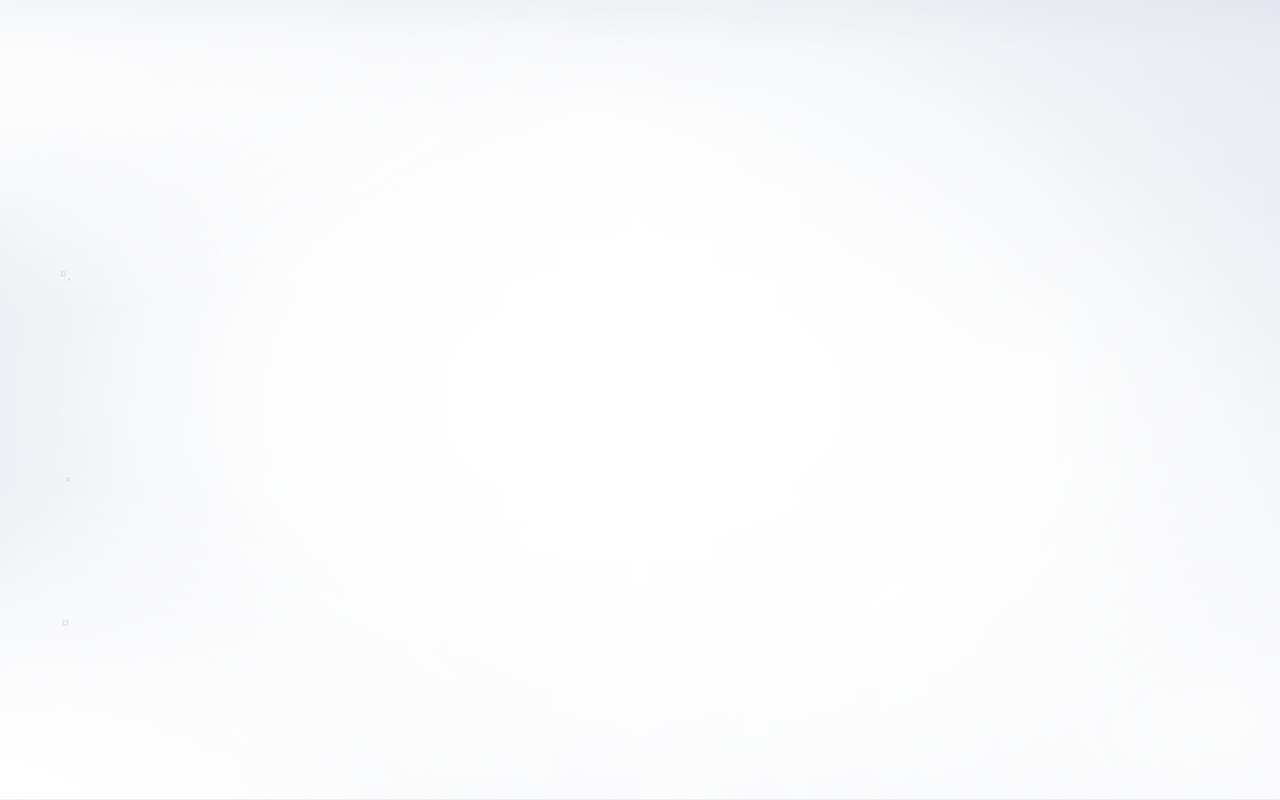
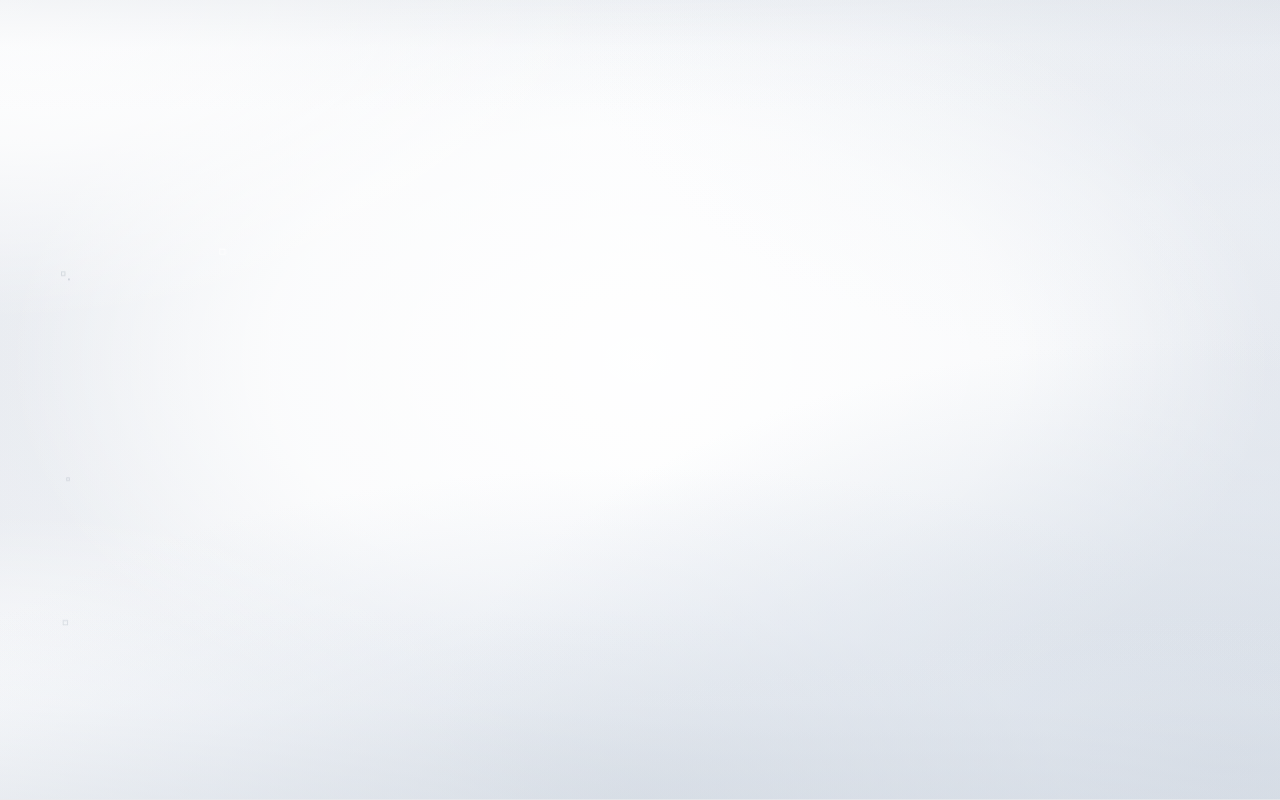
Before and after one commit to Irene2828/porfoliojuly, a Next.js app: page / in a window 1280 px wide. Shown: the top 800 px of the page. Built offline with nearby package versions, Linux system fonts and the light colour scheme; no server answers; the database is empty.

Commit message:
feat(hero): enrich centered bottom and bottom-right silver gradient fills

```diff
--- a/src/app/index.css
+++ b/src/app/index.css
@@ -904,20 +904,24 @@ h1, h2, h3, h4, h5, h6 {
   background:
     /* Top edge closure: soft subtle light silver gradient spanning the very top edge */
     linear-gradient(180deg, rgba(210, 216, 224, 0.25) 0%, rgba(230, 234, 240, 0.1) 6%, rgba(255, 255, 255, 0) 14%),
+    /* Bottom edge subtle silver ground */
+    linear-gradient(0deg, rgba(210, 217, 226, 0.42) 0%, rgba(228, 233, 240, 0.2) 12%, rgba(255, 255, 255, 0) 24%),
+    /* Centered bottom rich silver gradient fill */
+    radial-gradient(ellipse 75% 52% at 50% 100%, rgba(206, 214, 224, 0.62) 0%, rgba(222, 228, 237, 0.4) 45%, rgba(255, 255, 255, 0) 80%),
+    /* Bottom-right rich silver gradient fill */
+    radial-gradient(ellipse 72% 62% at 95% 95%, rgba(202, 211, 222, 0.68) 0%, rgba(218, 225, 234, 0.45) 50%, rgba(255, 255, 255, 0) 85%),
     /* Localized luminous white bloom strictly in top-left corner */
     radial-gradient(ellipse 48% 40% at 0% 0%, rgba(255, 255, 255, 1) 0%, rgba(255, 255, 255, 0.75) 45%, rgba(255, 255, 255, 0) 100%),
     /* Top-right silver gradient */
     radial-gradient(ellipse 70% 60% at 100% 0%, rgba(228, 232, 238, 0.42) 0%, rgba(240, 243, 247, 0.25) 45%, rgba(255, 255, 255, 0) 80%),
     /* Localized luminous white bloom strictly in bottom-left corner */
-    radial-gradient(ellipse 48% 40% at 0% 100%, rgba(255, 255, 255, 1) 0%, rgba(255, 255, 255, 0.75) 45%, rgba(255, 255, 255, 0) 100%),
-    /* Ambient luminous white lift at bottom-right */
-    radial-gradient(ellipse 70% 65% at 95% 90%, rgba(255, 255, 255, 0.8) 0%, rgba(255, 255, 255, 0.3) 65%, rgba(255, 255, 255, 0) 100%),
+    radial-gradient(ellipse 44% 36% at 0% 100%, rgba(255, 255, 255, 0.9) 0%, rgba(255, 255, 255, 0.6) 45%, rgba(255, 255, 255, 0) 100%),
     /* Central crisp light bloom directly behind the headline & visual for clarity */
-    radial-gradient(ellipse 70% 70% at 50% 50%, rgba(255, 255, 255, 0.98) 0%, rgba(255, 255, 255, 0.8) 45%, rgba(255, 255, 255, 0) 78%),
+    radial-gradient(ellipse 65% 65% at 50% 45%, rgba(255, 255, 255, 0.96) 0%, rgba(255, 255, 255, 0.72) 45%, rgba(255, 255, 255, 0) 76%),
     /* Left-side silver gradient (mirrored from right side) */
     radial-gradient(ellipse 85% 95% at 5% 45%, rgba(226, 230, 236, 0.38) 0%, rgba(236, 239, 244, 0.22) 55%, rgba(230, 234, 240, 0.15) 100%),
     /* Right-side silver gradient: airy, delicate luminous silver */
-    radial-gradient(ellipse 85% 95% at 95% 45%, rgba(226, 230, 236, 0.38) 0%, rgba(236, 239, 244, 0.22) 55%, rgba(230, 234, 240, 0.15) 100%),
+    radial-gradient(ellipse 85% 95% at 95% 45%, rgba(218, 224, 233, 0.48) 0%, rgba(230, 235, 242, 0.3) 55%, rgba(230, 234, 240, 0.15) 100%),
     /* Base mirrored linear gradient: soft silver on both sides, crisp white in center */
     linear-gradient(90deg, #eff1f5 0%, #f9fafb 25%, #ffffff 50%, #f9fafb 75%, #eff1f5 100%) !important;
 }
```
